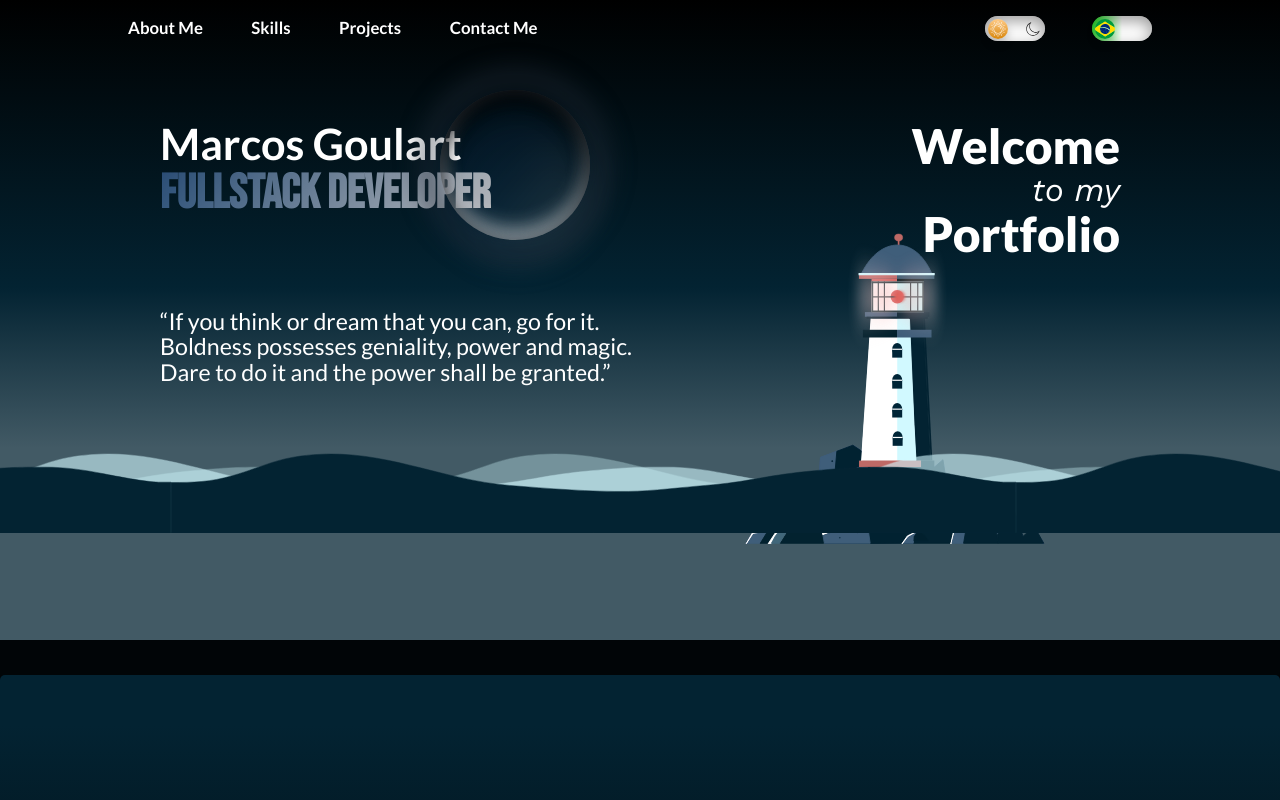
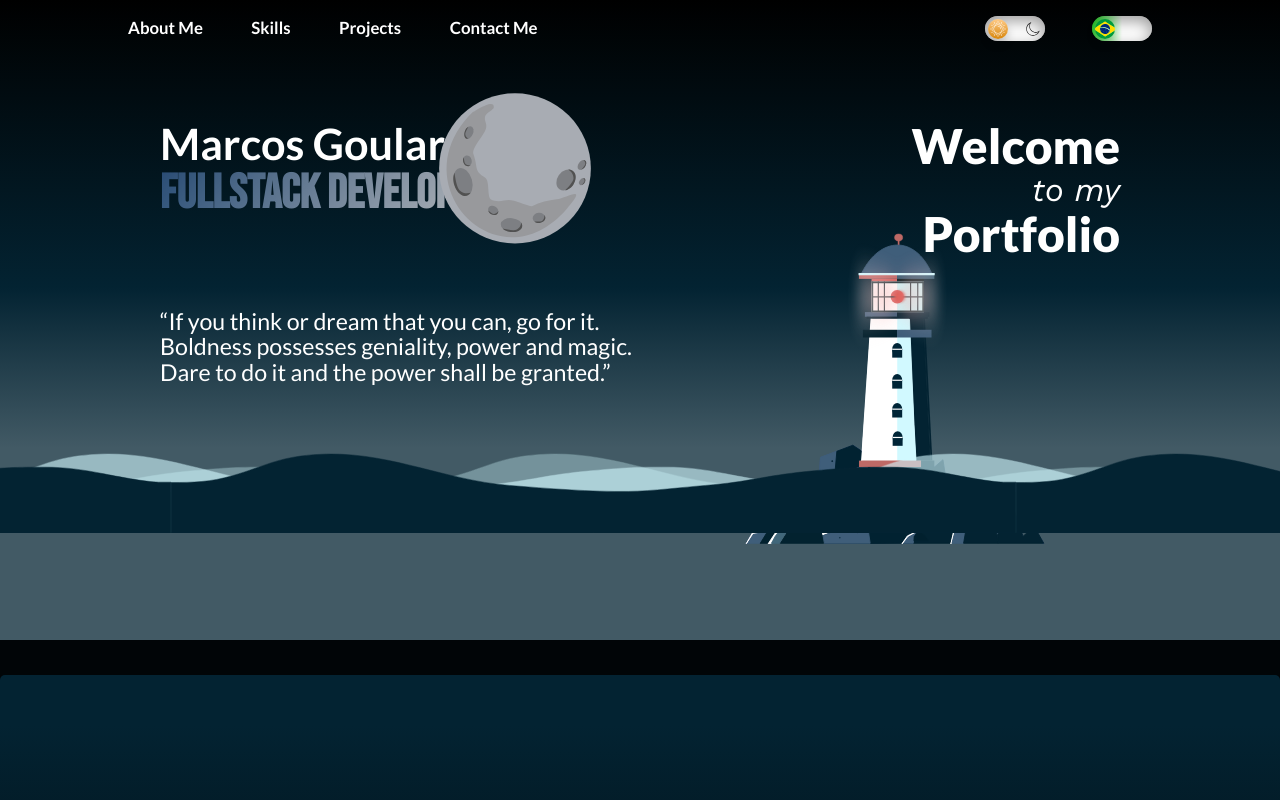
Before and after one commit to mvsgurtz/Portfolio, a React (Vite) app: page / in a window 1280 px wide. Shown: the top 800 px of the page. Built offline with nearby package versions, Linux system fonts and the light colour scheme; the HTML template or start-up script is replaced by a standard one.

Commit message:
add moonbackground.

```diff
--- a/src/components/MainContent/BackgroundAnimation/style.module.scss
+++ b/src/components/MainContent/BackgroundAnimation/style.module.scss
@@ -1,55 +1,54 @@
 .background__circle {
-  width: 150px;
+  width: 450px;
+  background-image: url("../../../assets/moonBackGround.svg");
   position: absolute;
-  top: 90px;
+  top: -40px;
   left: -250px;
   right: 0;
   margin: auto;
-  height: 150px;
+  height: 450px;
   border-radius: 50%;
   z-index: 5;
-  box-shadow: inset 0px 10px 20px rgba(0, 0, 0, 0.8),
-    inset 0px -10px 20px rgba(255, 255, 255, 0.6);
 }
 
-.background__circle::before {
-  content: "";
-  position: absolute;
-  top: 0;
-  left: 0;
-  right: 0;
-  bottom: 0;
-  width: 150px;
-  height: 150px;
-  border-radius: 50%;
-  z-index: 4;
-  box-shadow: 0px 0px 5px 25px rgba(33, 42, 56, 0.4);
-  filter: blur(10px);
-}
+// .background__circle::before {
+//   content: "";
+//   position: absolute;
+//   top: 0;
+//   left: 0;
+//   right: 0;
+//   bottom: 0;
+//   width: 250px;
+//   height: 250px;
+//   border-radius: 50%;
+//   z-index: 4;
+//   box-shadow: 0px 0px 5px 25px rgba(33, 42, 56, 0.4);
+//   filter: blur(10px);
+// }
 
-.complementary__circle {
-  position: absolute;
-  top: 110px;
-  left: -250px;
-  right: 0;
-  margin: auto;
-  width: 150px;
-  height: 150px;
-  border-radius: 50%;
-  color: #333;
-  background-image: linear-gradient(
-    310deg,
-    rgb(192, 192, 192),
-    rgba(50, 120, 220, 0.4),
-    rgba(90, 160, 270, 0.4),
-    rgba(19, 37, 63, 0.4),
-    rgba(0, 0, 0, 1)
-  );
-  background-size: 400%;
-  filter: blur(20px);
-  opacity: 0.2;
-  animation: bg-animation 5s infinite alternate;
-}
+// .complementary__circle {
+//   position: absolute;
+//   top: 110px;
+//   left: -250px;
+//   right: 0;
+//   margin: auto;
+//   width: 150px;
+//   height: 150px;
+//   border-radius: 50%;
+//   color: #333;
+//   background-image: linear-gradient(
+//     310deg,
+//     rgb(192, 192, 192),
+//     rgba(50, 120, 220, 0.4),
+//     rgba(90, 160, 270, 0.4),
+//     rgba(19, 37, 63, 0.4),
+//     rgba(0, 0, 0, 1)
+//   );
+//   background-size: 400%;
+//   filter: blur(20px);
+//   opacity: 0.2;
+//   animation: bg-animation 5s infinite alternate;
+// }
 
 @keyframes bg-animation {
   0% {
```
Also changed, not shown: src/assets/moonBackGround.svg (added).
